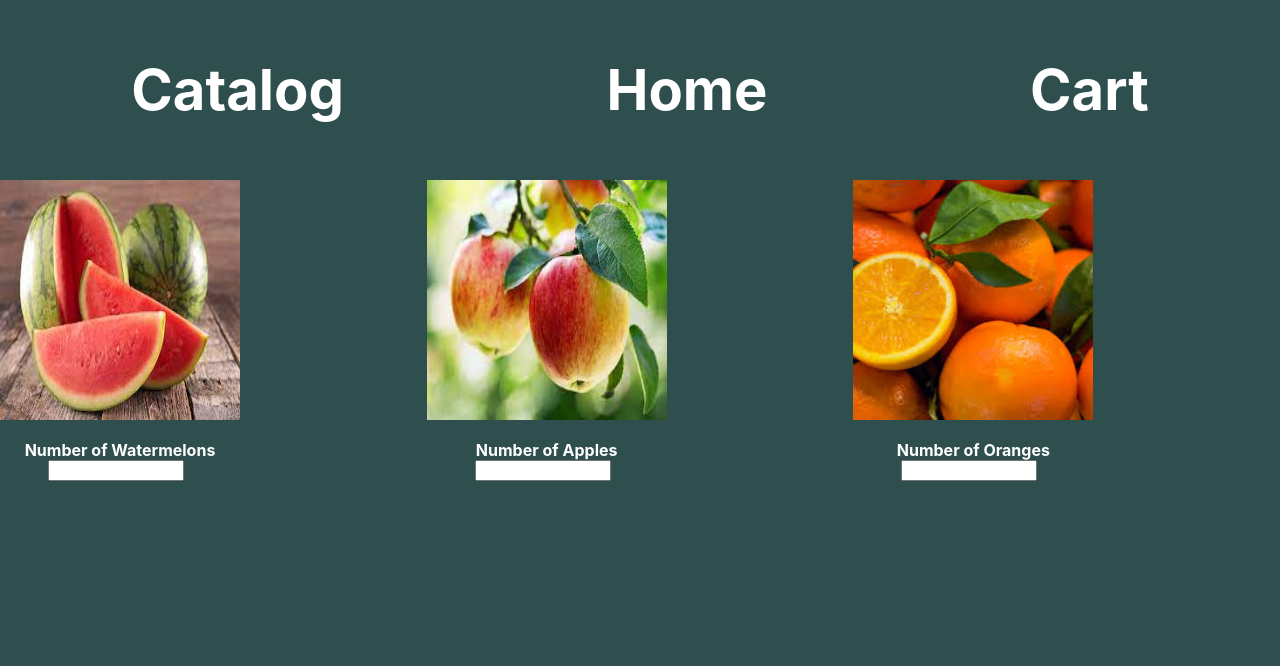
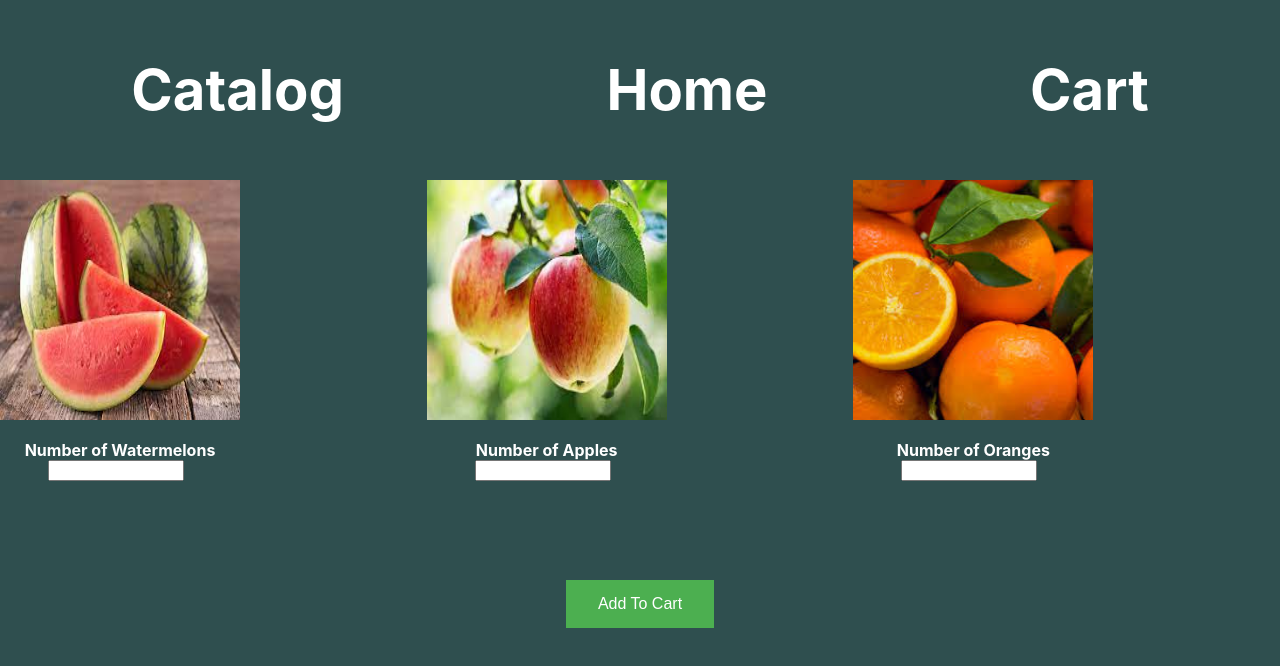
Before and after one commit to gio437/shopping-cart, a React (Create React App) app: page /shop in a window 1280 px wide. Shown: the top 666 px of the page. Built offline with nearby package versions, Linux system fonts and the light colour scheme.

Commit message:
add cart button instead of clicking images to add items to cart

```diff
--- a/src/ShopPage.js
+++ b/src/ShopPage.js
@@ -1,11 +1,12 @@
 import React from 'react';
-import { Link } from 'react-router-dom';
+import { Link, useSearchParams } from 'react-router-dom';
 import Watermelon from './images/watermelon.png';
 import Apple from './images/apple.png';
 import Orange from './images/orange.png';
 import { useState, useEffect } from 'react';
 import App from './App';
 
+// fix url switching setState saving
 function ShopContents() {
   let [toggleHeader, setToggleHeader] = useState(0);
   let [cartMelonItems, setCartMelonItems] = useState([]);
@@ -89,6 +90,7 @@ function ShopContents() {
           setCartMelonItems(prev => prev.concat(img));
       }
     }
+    displayAppleCart();
   }
 
   function displayAppleCart() {
@@ -107,6 +109,7 @@ function ShopContents() {
         setCartAppleItems(prev => prev.concat(img));
       }
     }
+    displayOrangeCart();
   }
 
   function displayOrangeCart() {
@@ -142,24 +145,27 @@ function ShopContents() {
             </div>
             <div className='cardContain'>
                 <div className='card'>
-                    <img onClick={displayMelonCart} className='fruitPics'src={Watermelon} alt=''></img>
+                    <img className='fruitPics'src={Watermelon} alt=''></img>
                     <label htmlFor='numberBox'>Number of Watermelons
                       <input className='melonBox' type='number'></input>
                     </label>
                 </div>
                 <div className='card'>
-                    <img onClick={displayAppleCart} className='fruitPics' src={Apple} alt=''></img>
+                    <img className='fruitPics' src={Apple} alt=''></img>
                     <label htmlFor='numberBox'>Number of Apples
                       <input className='appleBox' type='number'></input>
                     </label>
                 </div>
                 <div className='card'>
-                    <img onClick={displayOrangeCart} className='fruitPics' src={Orange} alt=''></img>
+                    <img className='fruitPics' src={Orange} alt=''></img>
                     <label htmlFor='numberBox'>Number of Oranges
                       <input className='orangeBox' type='number'></input>
                     </label>
                 </div>
             </div>
+            <div class='addCartContain'>
+                  <button onClick={displayMelonCart} className='addCart'>Add To Cart</button>
+                </div>
         </div>
     )
 }
--- a/src/index.css
+++ b/src/index.css
@@ -65,6 +65,24 @@ code {
   color: inherit;
 }
 
+.addCartContain {
+  display: flex;
+  justify-content: center;
+  margin-top: 10rem;
+}
+
+.addCart {
+  background-color: #4CAF50; /* Green */
+  border: none;
+  color: white;
+  padding: 15px 32px;
+  text-align: center;
+  text-decoration: none;
+  display: inline-block;
+  font-size: 16px;
+}
+
+
 .homeShop {
   text-decoration: none;
   color: inherit;
```
Also changed, not shown: 12 other files (tests, documents, lock files or other folders).
